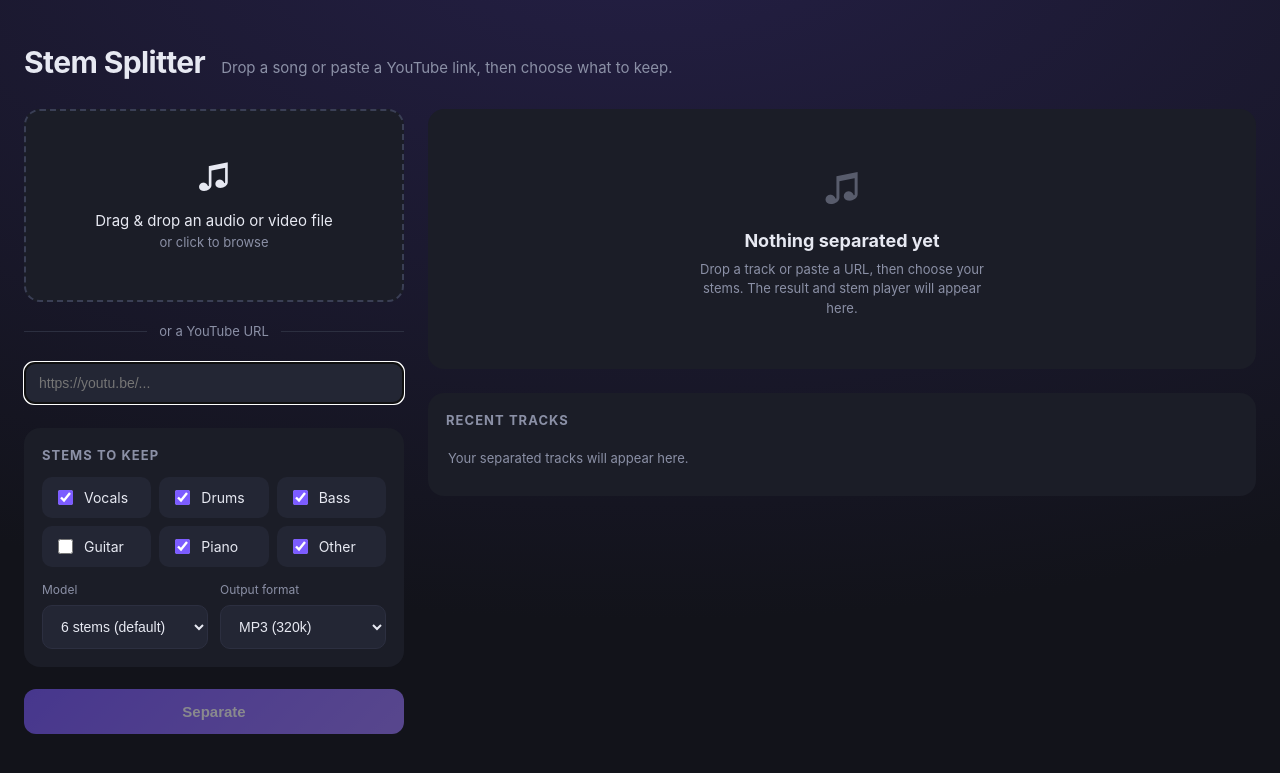
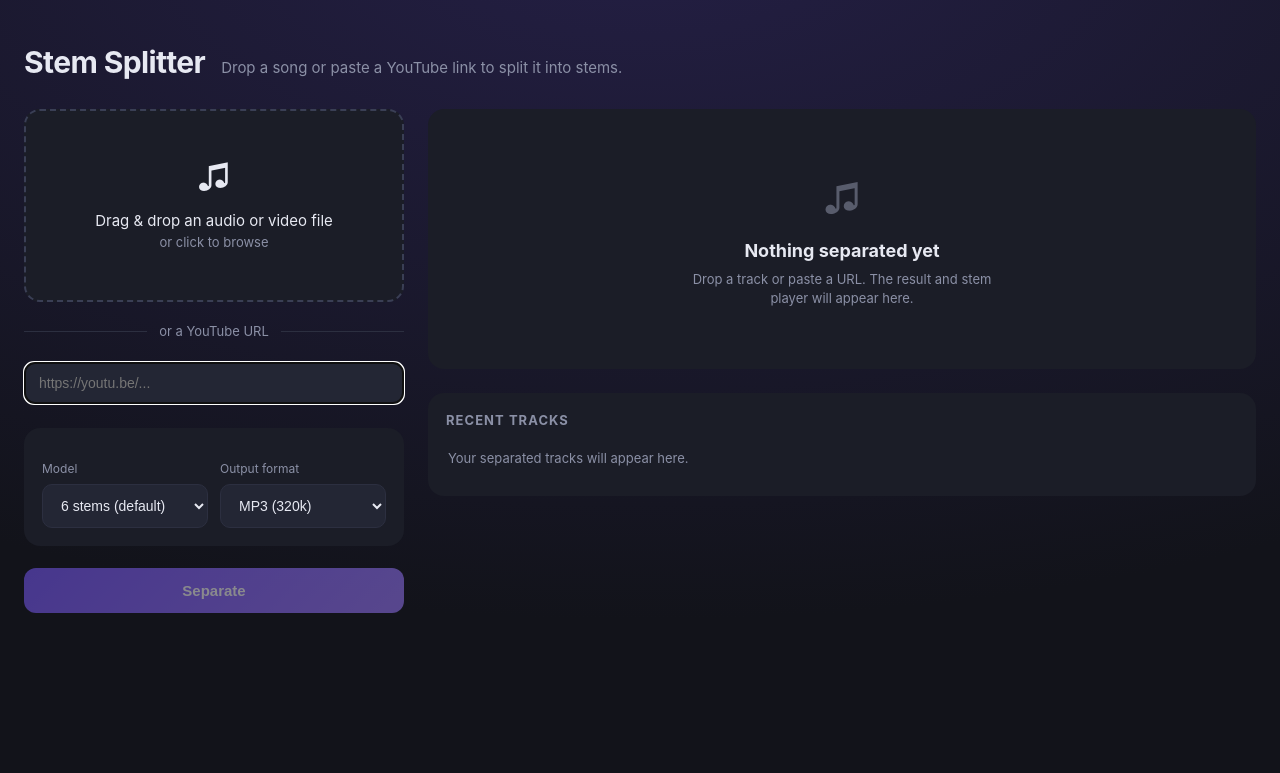
Before and after one commit to ps1312/music_separator, a Flask app: page / in a window 1280 px wide. Shown: the top 773 px of the page. Run offline with Flask 3, Linux system fonts and the light colour scheme; data that the repository does not hold is empty.

Commit message:
Remove stem selection UI and add hot reload

```diff
--- a/app.py
+++ b/app.py
@@ -1,5 +1,5 @@
 #!/usr/bin/env python3
-"""Local web app: drag a file (or paste a YouTube URL), pick stems, download the backing track."""
+"""Local web app: drag a file (or paste a YouTube URL), split it into stems, download the results."""
 
 from __future__ import annotations
 
@@ -79,7 +79,7 @@ def run_job(job: Job, source: str, keep, model: str, fmt: str, work: Path) -> No
 
 @app.get("/")
 def index():
-    return render_template("index.html", models=core.MODELS, labels=core.STEM_LABELS)
+    return render_template("index.html", labels=core.STEM_LABELS)
 
 
 def _ordered_stems(stems: dict) -> dict:
@@ -373,5 +373,7 @@ def download_stems(job_id: str):
 
 
 if __name__ == "__main__":
+    app.config["TEMPLATES_AUTO_RELOAD"] = True
+    app.jinja_env.auto_reload = True
     print("\033[1;36m::\033[0m Open http://127.0.0.1:8756 in your browser")
-    app.run(host="127.0.0.1", port=8756, threaded=True)
+    app.run(host="127.0.0.1", port=8756, threaded=True, use_reloader=True)
--- a/templates/index.html
+++ b/templates/index.html
@@ -47,14 +47,6 @@
     background: var(--panel-2); color: var(--text); font-size: 14px;
   }
   .options { margin-top: 24px; background: var(--panel); border-radius: 16px; padding: 18px; }
-  .options h2 { font-size: 13px; text-transform: uppercase; letter-spacing: .08em; color: var(--muted); margin: 0 0 12px; }
-  .stems { display: grid; grid-template-columns: repeat(3, 1fr); gap: 8px; }
-  .stem {
-    display: flex; align-items: center; gap: 8px; padding: 10px 12px; border-radius: 10px;
-    background: var(--panel-2); cursor: pointer; user-select: none; font-size: 14px;
-  }
-  .stem input { accent-color: var(--accent); width: 15px; height: 15px; }
-  .stem.disabled { opacity: .35; cursor: not-allowed; }
   .row { display: flex; gap: 12px; margin-top: 14px; }
   .row > div { flex: 1; }
   label.small { display: block; color: var(--muted); font-size: 12px; margin-bottom: 6px; }
@@ -136,7 +128,7 @@
 <main>
   <header class="hero">
     <h1>Stem Splitter</h1>
-    <p class="sub">Drop a song or paste a YouTube link, then choose what to keep.</p>
+    <p class="sub">Drop a song or paste a YouTube link to split it into stems.</p>
   </header>
 
   <section class="setup">
@@ -152,8 +144,6 @@
   <input type="url" id="url" placeholder="https://youtu.be/...">
 
   <div class="options">
-    <h2>Stems to keep</h2>
-    <div class="stems" id="stemgrid"></div>
     <div class="row">
       <div>
         <label class="small">Model</label>
@@ -188,7 +178,7 @@
     <div class="empty" id="result-empty">
       <div class="icon">&#9835;</div>
       <h2>Nothing separated yet</h2>
-      <p>Drop a track or paste a URL, then choose your stems. The result and stem player will appear here.</p>
+      <p>Drop a track or paste a URL. The result and stem player will appear here.</p>
     </div>
     <div class="result-content" id="result-content" hidden>
     <div class="result-head">
@@ -220,29 +210,16 @@
 </main>
 
 <script>
-  const MODELS = {{ models|tojson }};
   const LABELS = {{ labels|tojson }};
   const dropzone = document.getElementById('dropzone');
   const fileinput = document.getElementById('fileinput');
   const filename = document.getElementById('filename');
   const urlInput = document.getElementById('url');
   const modelSelect = document.getElementById('model');
-  const stemGrid = document.getElementById('stemgrid');
   const goBtn = document.getElementById('go');
   let selectedFile = null;
   let timerHandle = null;
   let startTime = 0;
-
-  function renderStems() {
-    const stems = MODELS[modelSelect.value];
-    stemGrid.innerHTML = '';
-    stems.forEach(name => {
-      const label = document.createElement('label');
-      label.className = 'stem';
-      label.innerHTML = `<input type="checkbox" value="${name}" ${name === 'guitar' ? '' : 'checked'}> ${LABELS[name] || name}`;
-      stemGrid.appendChild(label);
-    });
-  }
 
   function refreshButton() {
     goBtn.disabled = !(selectedFile || urlInput.value.trim());
@@ -270,7 +247,6 @@
   }
 
   urlInput.addEventListener('input', () => { selectedFile = null; filename.textContent = ''; refreshButton(); });
-  modelSelect.addEventListener('change', renderStems);
 
   goBtn.addEventListener('click', start);
 
@@ -290,7 +266,6 @@
     const body = new FormData();
     body.append('model', modelSelect.value);
     body.append('format', document.getElementById('format').value);
-    document.querySelectorAll('#stemgrid input:checked').forEach(c => body.append('keep', c.value));
     if (selectedFile) body.append('file', selectedFile);
     else body.append('url', urlInput.value.trim());
 
@@ -669,7 +644,6 @@
     goBtn.disabled = false;
   }
 
-  renderStems();
   refreshButton();
   loadHistory();
   urlInput.focus();
```
